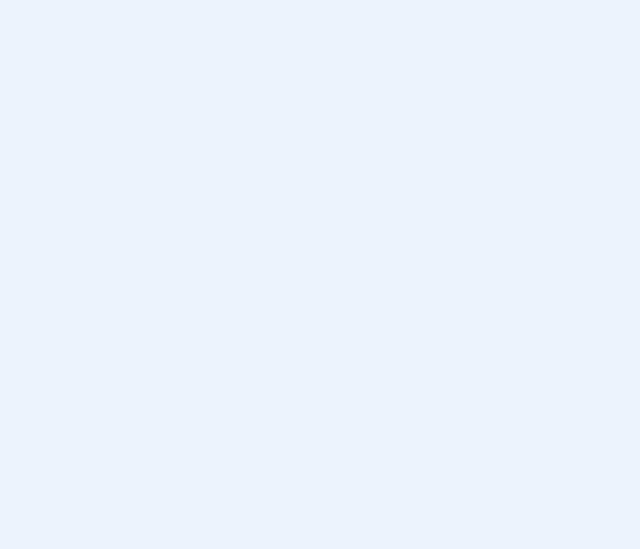
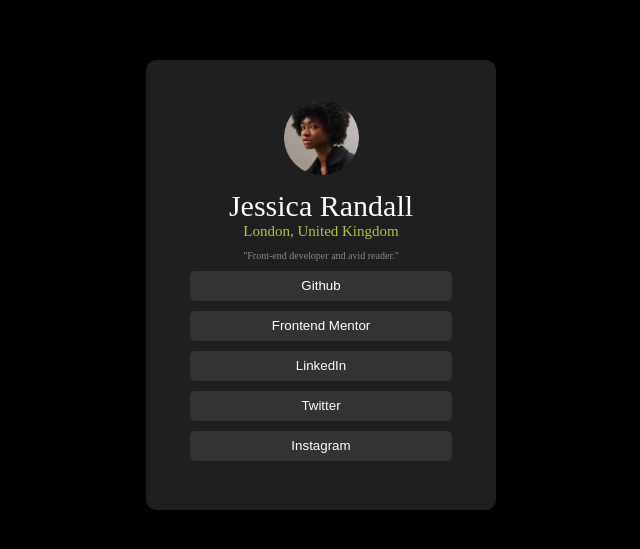
Before and after one commit to baiyucore/qr-component, a Vue app: page /social-links-profile in a window 1280 px wide. Before the commit this address had no page. Shown: the part 115-664 px from the top of the page, without its empty margins (319-959 px from the left). Built offline with nearby package versions, Linux system fonts and the light colour scheme; the HTML template or start-up script is replaced by a standard one.

Commit message:
feat: social-link-profile-main

```diff
--- a/src/router/index.ts
+++ b/src/router/index.ts
@@ -10,6 +10,10 @@ const router = createRouter({
     {
       path: '/blog_preview_card',
       component: () => import('../view/blog_preview_card.vue'),
+    },
+    {
+      path: '/social-links-profile',
+      component: () => import('../view/social-links-profile.vue'),
     }
   ],
 })
--- /dev/null
+++ b/src/view/social-links-profile.vue
@@ -0,0 +1,75 @@
+<template>
+  <div class="container">
+    <div class="card">
+      <div>
+        <img src="../img/avatar-jessica.jpeg" alt="avatar" />
+      </div>
+      <span class="name">Jessica Randall</span>
+      <span class="location">London, United Kingdom</span>
+      <span class="description">"Front-end developer and avid reader."</span>
+      <button>Github</button>
+      <button>Frontend Mentor</button>
+      <button>LinkedIn</button>
+      <button>Twitter</button>
+      <button>Instagram</button>
+    </div>
+  </div>
+</template>
+
+  <script setup lang="ts">  </script>
+
+  <style scoped>
+  .container {
+    display: flex;
+    justify-content: center;
+    align-items: center;
+    height: 100vh;
+    background-color: rgb(0, 0, 0);
+  }
+
+  .card {
+    width: 350px;
+    height: 450px;
+    background-color: rgb(31, 31, 31);
+    border-radius: 10px;
+    display: flex;
+    flex-direction: column;
+    align-items: center;
+    justify-content: center;
+  }
+  .name{
+    color: #fff;
+    font-size: 30px;
+  }
+  .location{
+    color: rgb(172, 198, 63);
+    font-size: 15px;
+    margin-bottom: 10px;
+  }
+  .description{
+    color: rgb(136, 136, 136);
+    font-size: 10px;
+    margin-bottom: 10px;
+  }
+  .card button {
+    background-color: rgb(51, 51, 51);
+    color: #fff;
+    height: 30px;
+    width: 75%;
+    border-radius: 5px;
+    border: none;
+    margin-bottom: 10px;
+    cursor: pointer;
+  }
+  .card button:hover {
+    background-color: rgb(195, 248, 42);
+    color: rgb(0, 0, 0);
+  }
+  .card img {
+    width: 75px;
+    height: 75px;
+    border-radius: 50%;
+    margin-bottom: 10px;
+  }
+
+  </style>
```
Also changed, not shown: src/img/avatar-jessica.jpeg (added).
